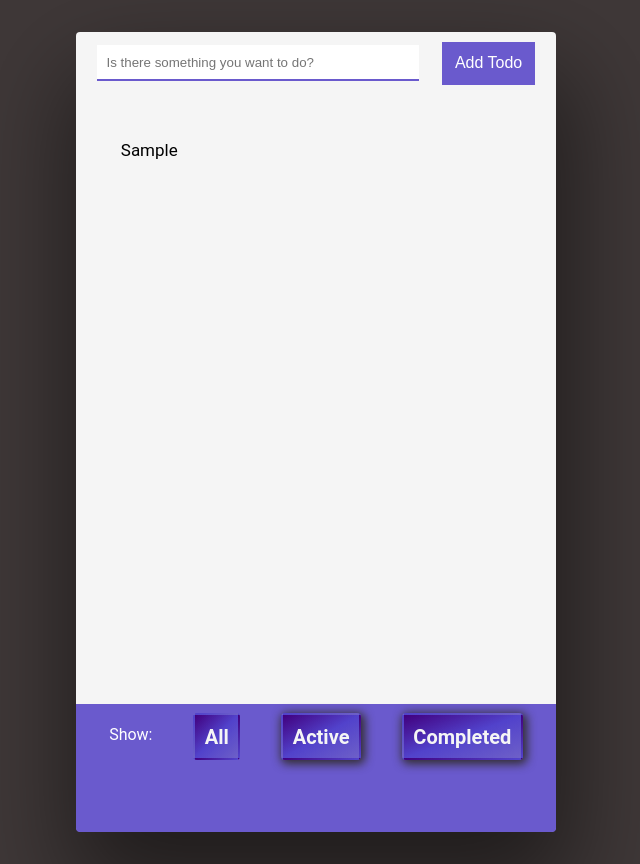
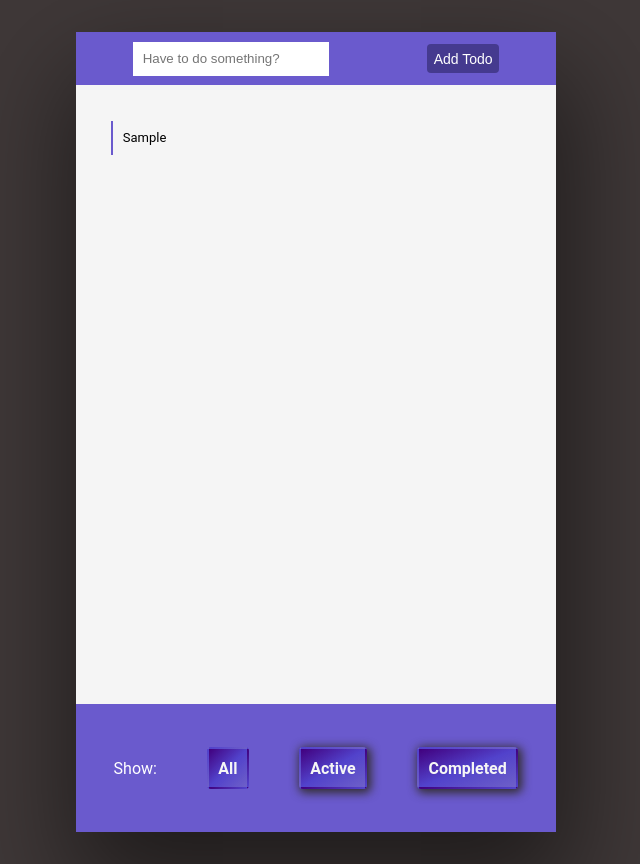
Before and after one commit to manAbl/todoapp-with-react, a React app: page / in a window 1280 px wide. Both pictures are taken after typing "Sample" into the empty fields and a click on the button "Add Todo". Shown: the whole page, without its empty margins (324-964 px from the left). Built offline with nearby package versions, Linux system fonts and the light colour scheme.

Commit message:
Fixed styles and edited addTodo.js file

```diff
--- a/src/components/Todo.js
+++ b/src/components/Todo.js
@@ -6,7 +6,8 @@ const Todo = ({ onClick, completed, text }) => (
     <li
     onClick={onClick}
     style={{
-      textDecoration: completed ? 'line-through' : 'none'
+      textDecoration: completed ? 'line-through' : 'none',
+      opacity: completed ? .5 : 1
     }}
     className="list-item"
   >
--- a/src/containers/AddTodo.js
+++ b/src/containers/AddTodo.js
@@ -18,7 +18,7 @@ let AddTodo = ({ dispatch }) => {
           input.value = ''
         }}
       >
-        <input placeholder="Is there something you want to do?"
+        <input placeholder="Have to do something?"
           ref={node => {
             input = node
           }}
--- a/src/styles/addtodo-styles.css
+++ b/src/styles/addtodo-styles.css
@@ -1,22 +1,26 @@
 .addtodo-wrapper form {
-  padding: .6rem;
+  padding: var(--padding);
+  background: var(--bg);
+
   display:flex;
   flex-flow: row nowrap;
   justify-content: space-around;
   align-items: center;
 }
 .addtodo-wrapper form input {
-  width: 70%;
-  padding: .6rem; border: 0;
-  border-bottom: 2px solid var(--bg);
+  padding: var(--padding); border: 0;
 }
 .addtodo-wrapper form button[type="submit"] {
-  padding: .8rem; border: 0;
-  font-size: 16px;
-  background: var(--bg); color: white;
+  margin-left: .2rem;
+  font-size: calc(var(--fs) - 2px);
+  padding: .4rem;
+  border: none;
+  border-radius: var(--border-r);
   transition: var(--transition);
+  background: rgb(69, 58, 143);
+  color: white;
 }
 .addtodo-wrapper form button[type="submit"]:hover {
   cursor: pointer;
-  background: rgb(69, 58, 143);
+  box-shadow: 2px 4px 8px 2px rgba(0,0,0,.5)
 }
--- a/src/styles/app-styles.css
+++ b/src/styles/app-styles.css
@@ -2,10 +2,9 @@
   width: 60vmin;
   max-width: 120vmin;
   height: 100vmin;
-  margin: 2rem 0;
+  margin: var(--margin) 0;
   background: whitesmoke;
   box-shadow: var(--box-shadow);
-  border-radius: var(--border-radius) var(--border-radius) 5px 5px;
 
   display: flex;
   flex-flow: column nowrap;
--- a/src/styles/appbar-styles.css
+++ b/src/styles/appbar-styles.css
@@ -4,21 +4,19 @@
   background: var(--bg);
   height: calc( var(--margin) * 3);
   padding: calc( var(--margin) - 1.2rem);
-  border-bottom-right-radius: var(--border-radius);
-  border-bottom-left-radius: var(--border-radius);
 
   display: flex;
   flex-basis: 16%;
   flex-flow: row nowrap;
   justify-content: space-around;
+  align-items: center;
 }
 .btn,
 .box p {
   border: 0;  outline: 0;
-  margin-top: 0.5rem;
   color: white;
   background: transparent;
-  border-radius: var(--border-radius);
+  border-radius: var(--border-r);
 }
 .btn a {
   background: linear-gradient(to top left,
@@ -26,14 +24,15 @@
   rgba(62, 47, 202, 0.555),
   rgb(65, 0, 126));
   border: 2px solid transparent;
-  border-radius: 4px;
+  border-radius: var(--border-r);
   box-shadow: 2px 2px 10px 2px rgb(51, 46, 46);
 }
 .btn a,
 .active {
   color: whitesmoke;
   text-decoration: none;
-  padding: .6rem; font-size: 20px;
+  padding: var(--padding);
+  font-size: var(--fs);
   font-weight: bold;
 }
 .btn a:hover {
@@ -45,7 +44,7 @@
   rgba(62, 47, 202, 0.555),
   rgb(65, 0, 126));
   border: 2px solid transparent;
-  border-radius: 4px;
+  border-radius: var(--border-r);
   box-shadow: none;
 }
 .active:hover {
--- a/src/styles/index-styles.css
+++ b/src/styles/index-styles.css
@@ -4,7 +4,10 @@
   :root {
   --bg: slateblue;
   --margin: 2rem;
-  --border-radius: 4px;
+  --fs: 16px;
+  --padding: .6rem;
+  --border-r: 4px;
+  --border-bottom: 2px solid var(--bg);
   --transition: all 360ms ease-in-out;
   --box-shadow: 5px 50px 100px 10px rgba(0,0,0,.5);
 }
--- a/src/styles/list-styles.css
+++ b/src/styles/list-styles.css
@@ -4,7 +4,7 @@
   height: 60vmin;
   margin: calc(var(--margin) - 1rem);
   padding: calc(var(--margin) - 1.6rem);
-  border-radius: var(--border-radius);
+  border-radius: var(--border-r);
 
   display: flex;
   flex-flow: column nowrap;
@@ -20,12 +20,15 @@
   width: 100%;
 }
 .list-item {
-  margin: .8rem;
-  font-size: 17px;
-  padding: .6rem;
+  margin: calc(var(--padding) + .2rem);
+  font-size: calc(var(--fs) - 3px);
+  padding: var(--padding);
   position: relative;
+  border-left: 2px solid var(--bg);
   border-bottom: 2px solid #ecf0f1;
+  transition: var(--transition);
 }
 .list-item:last-child {
-  border: 0;
+  border-bottom: 0;
+  border-left: 2px solid var(--bg);
 }
```
